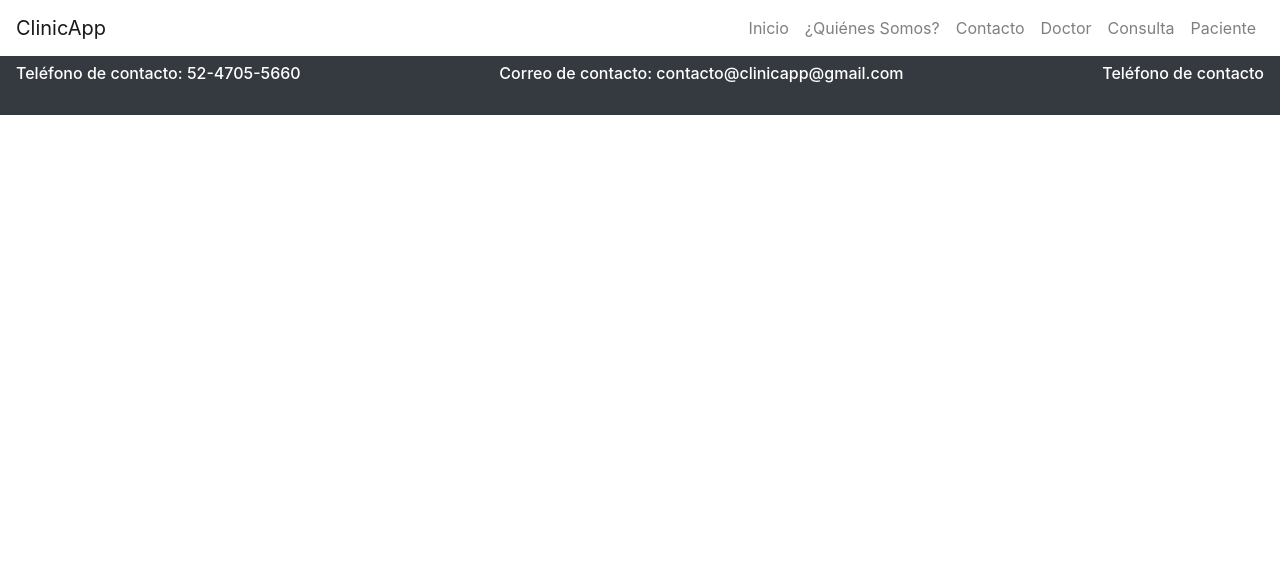
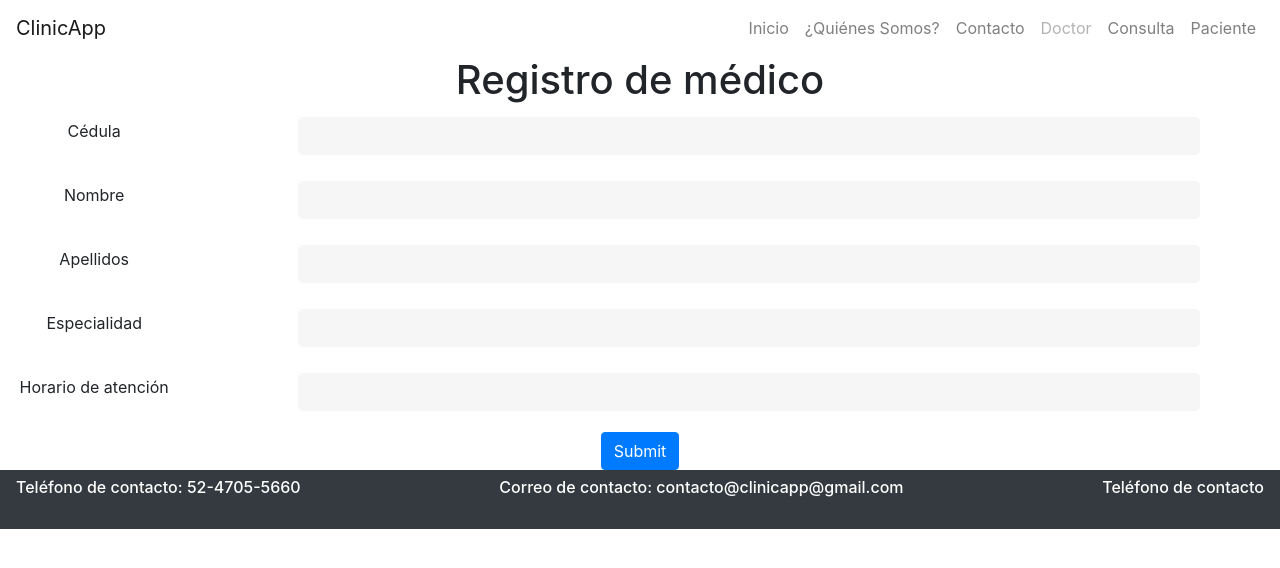
Before and after one commit to VictorGarMar7191/clinica, a React (Create React App) app: page /register-doctor in a window 1280 px wide. Shown: the top 568 px of the page. Built offline with nearby package versions, Linux system fonts and the light colour scheme.

Commit message:
Form médico

```diff
--- a/src/App.js
+++ b/src/App.js
@@ -5,6 +5,7 @@ import Footer from './components/footer/footer';
 import Landing from './components/landing/landing';
 import { BrowserRouter, Route, Switch } from 'react-router-dom';
 import LogInPacient from "./containers/LonInPacient/LogInPacient";
+import DoctorContainer from './containers/DoctorContainer/DoctorContainer'
 
 function App() {
   return (
@@ -14,6 +15,7 @@ function App() {
         <Switch>
         <Route exact path="/inicio" component={Landing} />
         <Route exact path="/log-in-pac" component={LogInPacient} />
+        <Route exact path="/register-doctor" component={DoctorContainer} />
         </Switch>
 
         <Footer />
--- a/src/components/navbar/navbar.js
+++ b/src/components/navbar/navbar.js
@@ -16,7 +16,7 @@ const Navbar = () => {
                 <NavLink className="nav-link" activeClassName="disabled" to="/inicio">Inicio</NavLink>
                 <NavLink className="nav-link" activeClassName="disabled" to="/Quienes">¿Quiénes Somos?</NavLink>
                 <NavLink className="nav-link" activeClassName="disabled" to="/Contacto">Contacto</NavLink>
-                <NavLink className="nav-link" activeClassName="disabled" to="/Doctor">Doctor</NavLink>
+                <NavLink className="nav-link" activeClassName="disabled" to="/register-doctor">Doctor</NavLink>
                 <NavLink className="nav-link" activeClassName="disabled" to="/Consulta">Consulta</NavLink>
                 <NavLink className="nav-link" activeClassName="disabled" to="/log-in-pac">Paciente</NavLink>
             </div>
--- /dev/null
+++ b/src/containers/DoctorContainer/DoctorContainer.js
@@ -0,0 +1,12 @@
+import React from 'react'
+import Doctor from '../../views/Doctor/Doctor'
+
+const DoctorContainer = () => {
+    return (
+        <div>
+            <Doctor/>
+        </div>
+    )
+}
+
+export default DoctorContainer
--- a/src/views/doctor/doctor.js
+++ b/src/views/doctor/doctor.js
@@ -1,11 +1,50 @@
 import React from 'react'
 
 const Doctor = () => {
-    return (
-        <div>
+  const PROJECT = 'clinicapp-3b040';
 
+  return (
+    <div>
+      <form>
+        <h1>Registro de médico</h1>
+        <div className="form-group row">
+          <label htmlFor="" class="col-sm-2 col-form-label">Cédula</label>
+          <div class="col-sm-10">
+          <input type="text" className="form-control text-left" id="cedula" />
         </div>
-    )
+        </div>
+
+        <div className="form-group row">
+          <label htmlFor="" class="col-sm-2 col-form-label">Nombre</label>
+          <div class="col-sm-10">
+          <input type="text" className="form-control text-left" id="nombre"/>
+        </div>
+        </div>
+
+        <div className="form-group row">
+          <label htmlFor="" class="col-sm-2 col-form-label">Apellidos</label>
+          <div class="col-sm-10">
+          <input type="text" className="form-control text-left" id="apellidos" />
+        </div>
+        </div>
+
+        <div className="form-group row">
+          <label htmlFor="" class="col-sm-2 col-form-label">Especialidad</label>
+          <div class="col-sm-10">
+          <input type="text" className="form-control text-left" id="especialidad"  />
+        </div>
+        </div>
+
+        <div className="form-group row">
+          <label htmlFor="" class="col-sm-2 col-form-label">Horario de atención</label>
+          <div class="col-sm-10">
+          <input type="text" className="form-control text-left" id="horario"  />
+        </div>
+        </div>
+        <button type="submit" class="btn btn-primary">Submit</button>
+      </form>
+    </div>
+  )
 }
 
 export default Doctor
```
Also changed, not shown: src/containers/DoctorContainer/DoctorContainer.css (added).
